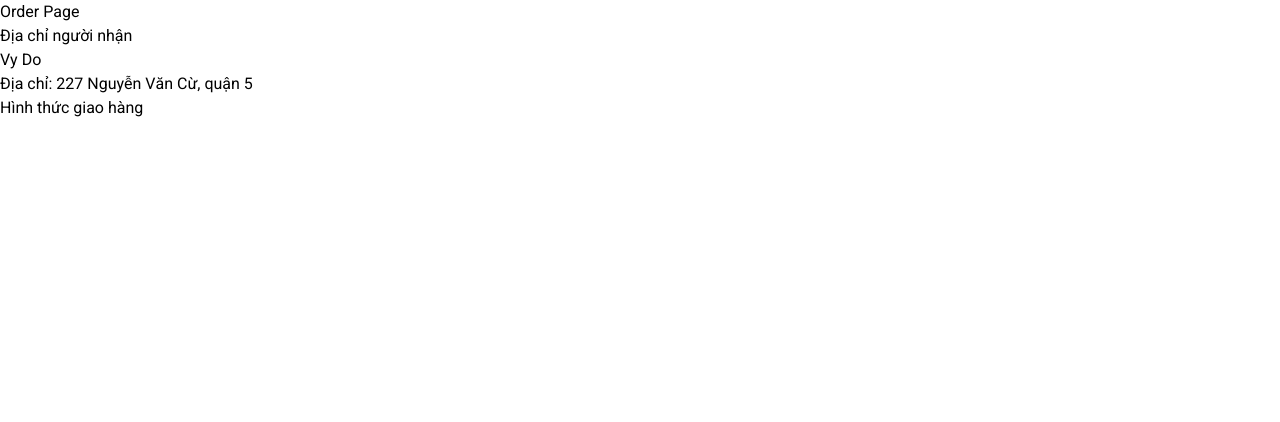
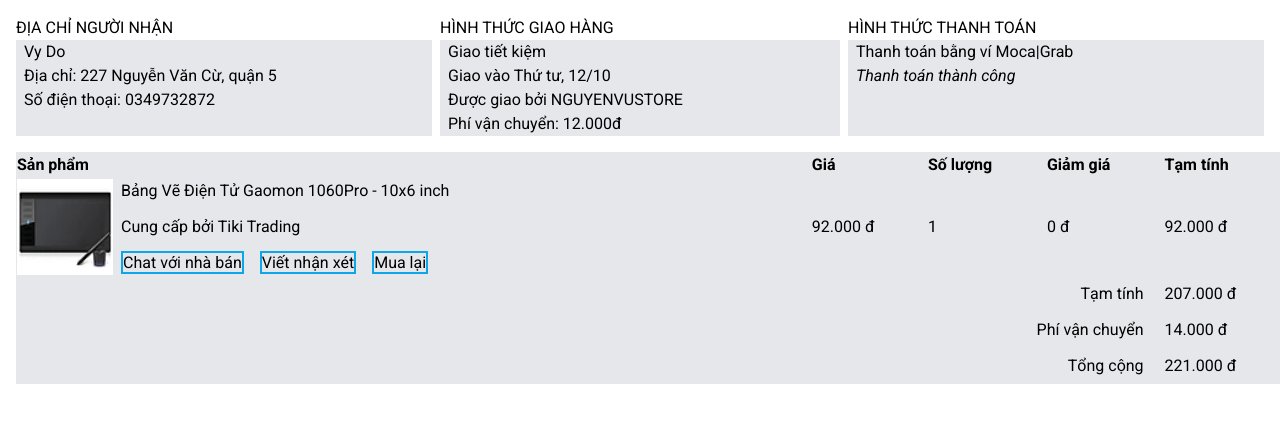
Before and after one commit to dtpvy/NPCNPM_20CLC01_Group2, a React (Vite) app in the folder src/fe/: page /order in a window 1280 px wide. Shown: the top 422 px of the page. Built offline with nearby package versions, Linux system fonts and the light colour scheme.

Commit message:
order-page

```diff
--- a/src/fe/src/index.css
+++ b/src/fe/src/index.css
@@ -2,7 +2,6 @@
 @tailwind base;
 @tailwind components;
 @tailwind utilities;
-
 body {
 	font-family: "Roboto", sans-serif;
 	box-sizing: border-box;
--- a/src/fe/src/pages/order/index.jsx
+++ b/src/fe/src/pages/order/index.jsx
@@ -1,20 +1,98 @@
 import React from "react";
-
+import {BrowserRouter as Router, Link} from 'react-router-dom';
+import productImg from '../../components/Images/product-1.png';
 const Order = () => {
   return (
-    <div>
-      Order Page
-      <div class = "block">
-        <div id="Information-Of-Address">Địa chỉ người nhận
-          <ul className="list-style-type:none">
-            <li id="Customer-Name">Vy Do</li>
-            <li id="Customer-Address">Địa chỉ: 227 Nguyễn Văn Cừ, quận 5</li>
+    <div className="my-4">
+      {/* Information of customer */}
+      <div className='flex justify-between mx-4'>
+        {/* Address of customer */}
+        <div className="w-1/3">
+          <div>ĐỊA CHỈ NGƯỜI NHẬN</div>
+          <ul className="bg-gray-200 px-2 h-24">
+            <li>Vy Do</li>
+            <li><span>Địa chỉ:</span> 227 Nguyễn Văn Cừ, quận 5</li>
+            <li><span>Số điện thoại:</span> 0349732872</li>
           </ul>
         </div>
-        <div id="Delivery">Hình thức giao hàng
-
+        {/* "Mode-Of-Delivery" */}
+        <div className="w-1/3">
+          <div className="mx-2">HÌNH THỨC GIAO HÀNG</div>
+          <ul className="bg-gray-200 mx-2 px-2 h-24">
+              <li>Giao tiết kiệm</li>
+              <li>Giao vào Thứ tư, 12/10</li>
+              <li>Được giao bởi NGUYENVUSTORE</li>
+              <li>Phí vận chuyển: 12.000đ</li>
+          </ul>
+        </div>
+        {/* Mode-Of-Payment */}
+        <div className="w-1/3">
+          <div>HÌNH THỨC THANH TOÁN</div>
+          <ul className="bg-gray-200 px-2 h-24">
+            <li>Thanh toán bằng ví Moca|Grab</li>
+            <li><i>Thanh toán thành công</i></li>
+          </ul>
         </div>
       </div>
+
+      {/*information of product  */}
+      <table className="bg-gray-200 my-4 ml-4 mr-4 w-full">
+        <thead>
+          <tr className="px-5 py-1.5 text-left">
+            <th>Sản phẩm</th>
+            <th>Giá</th>
+            <th>Số lượng</th>
+            <th>Giảm giá</th>
+            <th>Tạm tính</th>
+          </tr>
+        </thead>
+        <tbody>
+          <tr>
+            <td className="flex"> {/*"Sản phẩm"*/}
+                <div>{/* image of product */}
+                  <img className='w-24 h-24 object-cover' src={productImg} alt="Bảng Vẽ Điện Tử Gaomon 1060Pro - 10x6 inch" />
+                </div>
+                <div className="flex flex-col justify-between mx-2">{/* Name product & describe */}
+                  <a href="link dẫn tới sản phẩm">Bảng Vẽ Điện Tử Gaomon 1060Pro - 10x6 inch</a>
+                  <p>Cung cấp bởi Tiki Trading</p>
+                  <div className="">
+                    <span className="border-solid border-2 border-sky-500 divide-gray-100 mr-2">Chat với nhà bán</span>
+                    <span className="border-solid border-2 border-sky-500 mx-2">Viết nhận xét</span>
+                    <span className="border-solid border-2 border-sky-500 mx-2">Mua lại</span>
+                  </div>
+                </div>
+            </td>
+            <td> {/*Giá*/}
+              92.000 đ
+            </td>
+            <td>1</td>
+            <td>0 đ</td>
+            <td>92.000 đ</td>
+          </tr>
+        </tbody>
+        <tfoot>
+          <tr>
+            <td colspan="4" className="text-right px-5 py-1.5">
+              <span>Tạm tính</span>
+            </td>
+            <td>207.000 đ</td>
+          </tr>
+          <tr>
+            <td colspan="4" className="text-right px-5 py-1.5">
+              <span>Phí vận chuyển</span>
+            </td>
+            <td>14.000 đ</td>
+          </tr>
+          <tr>
+            <td colspan="4" className="text-right px-5 py-1.5">
+              <span>Tổng cộng</span>
+            </td>
+            <td>
+              <span>221.000 đ</span>
+            </td>
+          </tr>
+        </tfoot>
+      </table>
     </div>
   );
 };
```
Also changed, not shown: src/fe/src/components/Images/product-1.png (added).
